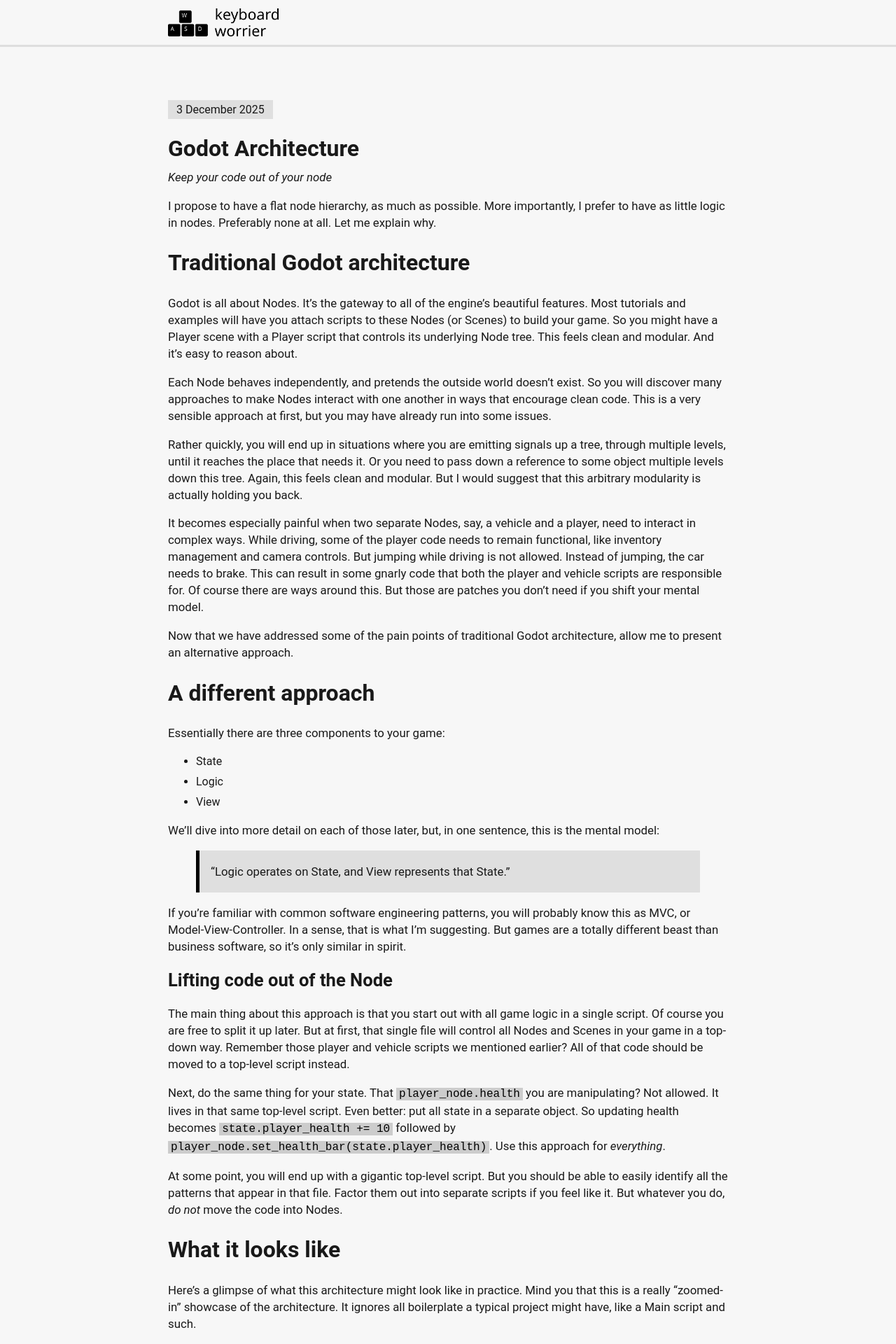
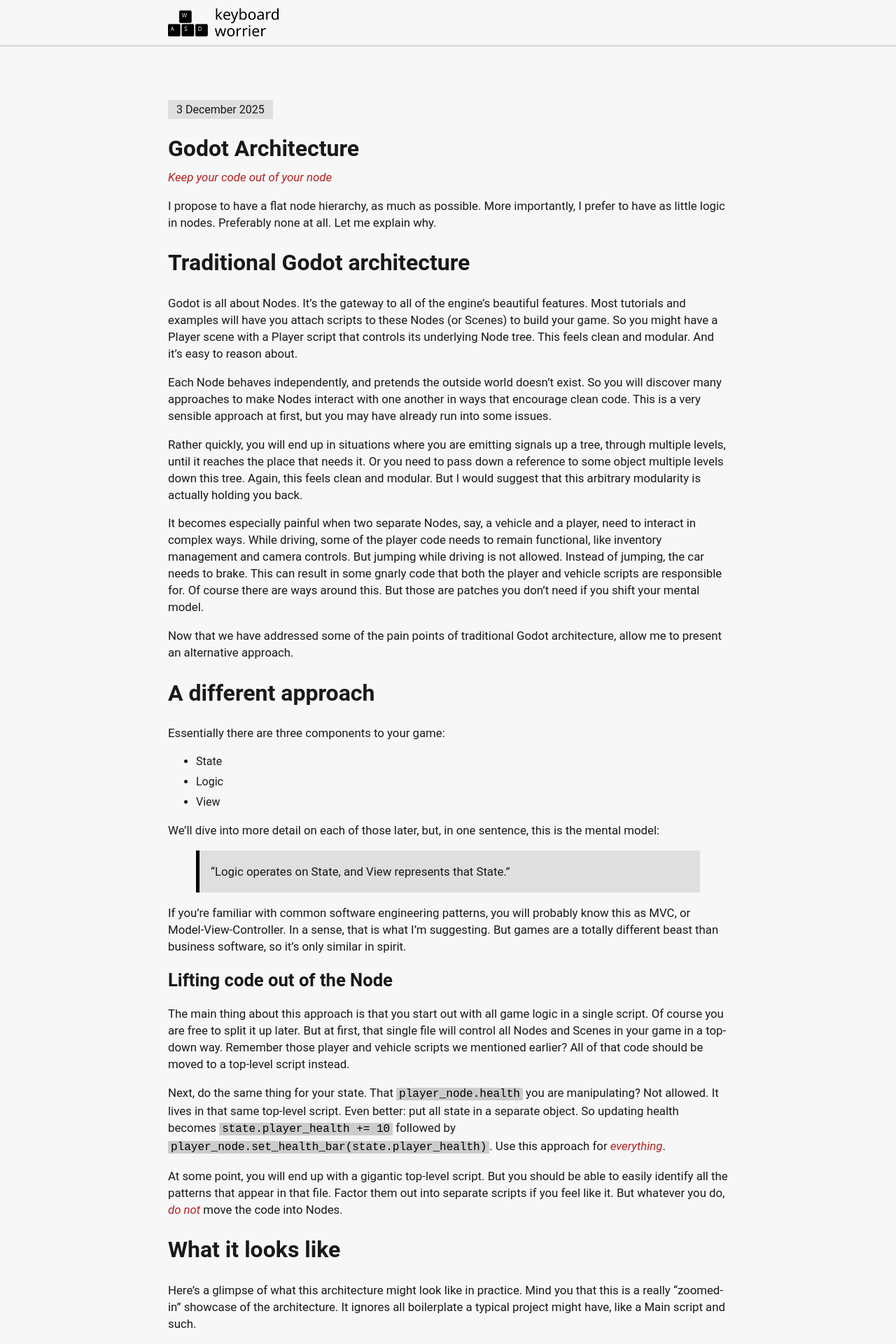
Before and after one commit to vysker/vysker.github.io, a Jekyll site: the page built from _posts/2025-12-03-godot-architecture.md, in a window 1280 px wide. Shown: the top 1920 px of the page at 70% size. Built offline with Jekyll 4.4.1, drawn with Linux system fonts in a browser that asks for light colours.

Commit message:
Highlight italics and bolds

```diff
--- a/assets/main.css
+++ b/assets/main.css
@@ -48,6 +48,10 @@ h3, .h3 {
     font-size: 1.05rem;
     line-height: var(--line-height);
     margin: 1.05rem 0;
+}
+
+em, i, strong, b {
+    color: firebrick;
 }
 
 .subtitle {
```
